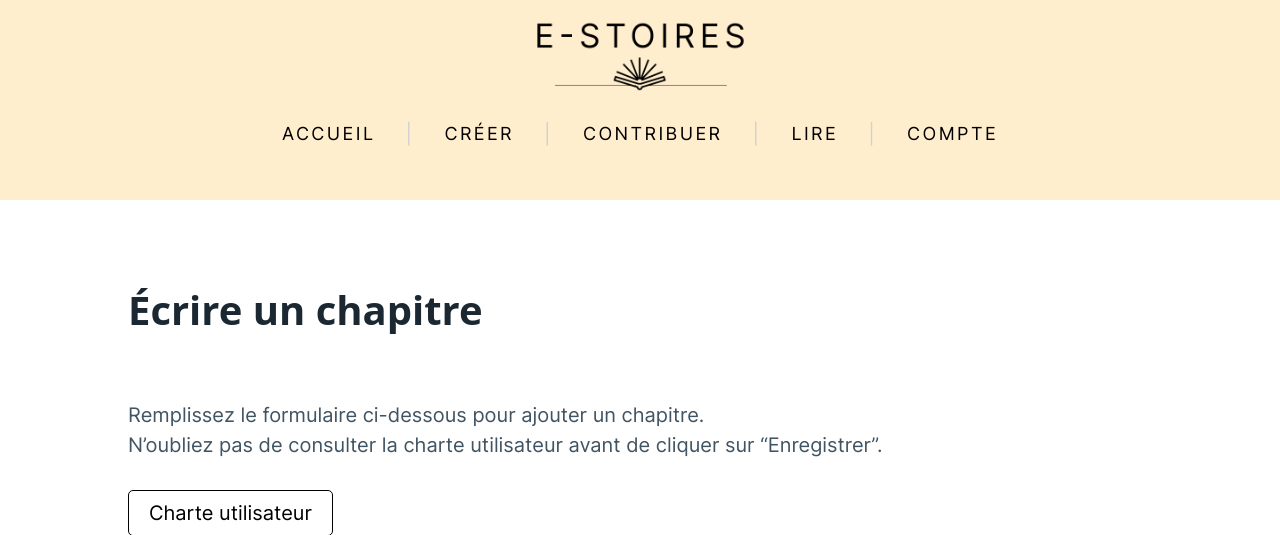
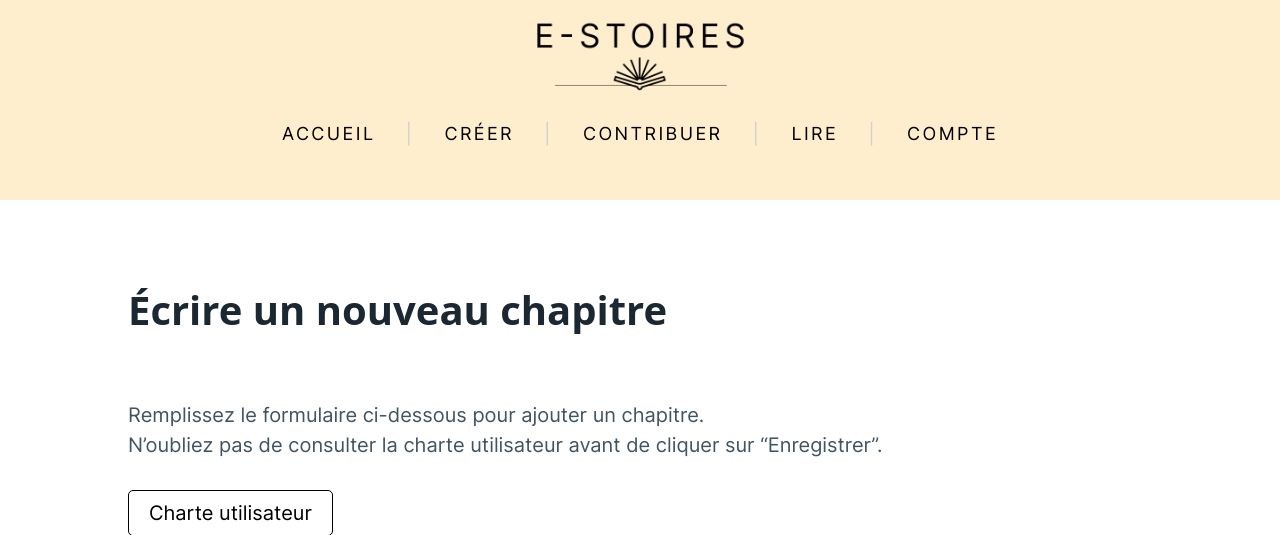
Before and after one commit to WildCodeSchool/2023-02-php-paris-p2-story, a PHP site: template src/View/Chapter/add.html.twig in a window 1280 px wide. Shown: the top 535 px of the page. Run offline with PHP 8.4, Linux system fonts and the light colour scheme; the template is opened without the code that fills it, so the values that code supplies are empty; some libraries are stand-ins or nearby versions.

Commit message:
modif h1 in View/Chapter/add.html.twig

```diff
--- a/src/View/Chapter/add.html.twig
+++ b/src/View/Chapter/add.html.twig
@@ -3,7 +3,7 @@
 {% block content %}
 	<main>
 		<div id="textContribute">
-			<h1>Écrire un chapitre</h1>
+			<h1>Écrire un nouveau chapitre</h1>
 			<p>Remplissez le formulaire ci-dessous pour ajouter un chapitre.
 				<br>
 				N’oubliez pas de consulter la charte utilisateur avant de cliquer sur “Enregistrer”.</p>
```
